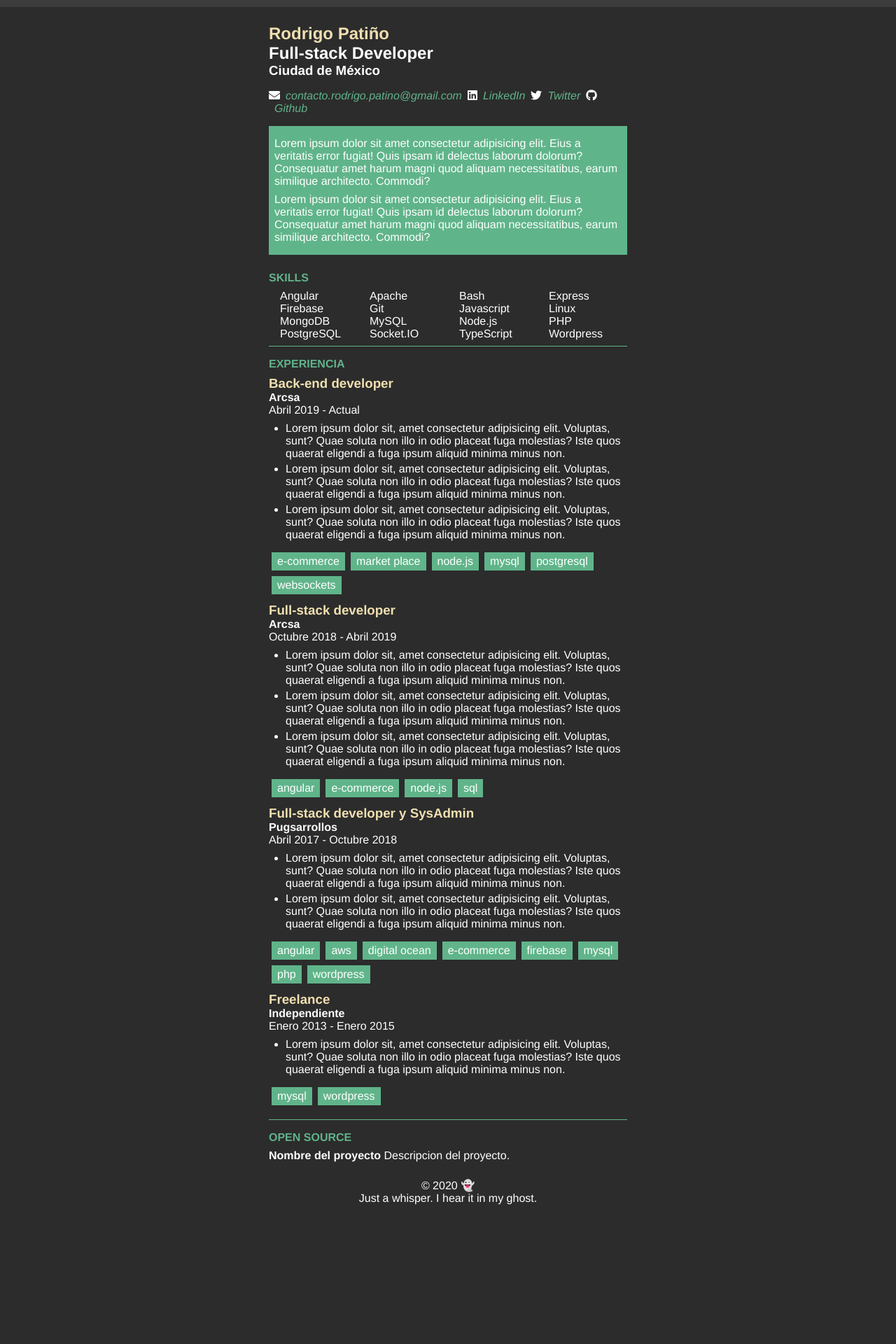
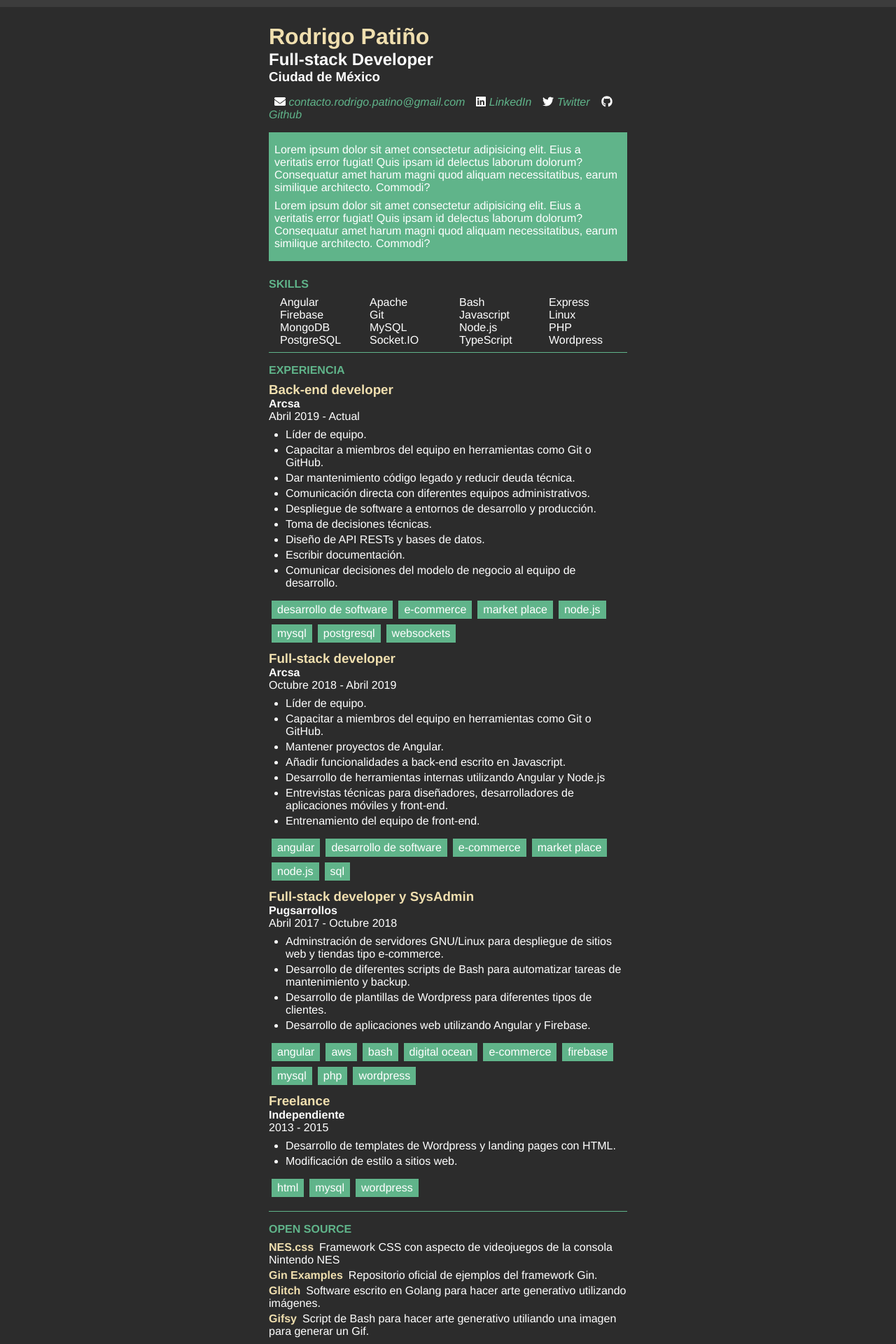
Before and after one commit to wakowarner/wakowarner.github.io, an Angular app: page /cv in a window 1280 px wide. Shown: the part 40-1960 px from the top of the page at 70% size. Before the commit the page ends 1777 px from the top, so only its background shows below. Built offline with nearby package versions, Linux system fonts and the light colour scheme.

Commit message:
Escribe experiencias y adapta scss

```diff
--- a/src/app/paginas/cv/cv.component.html
+++ b/src/app/paginas/cv/cv.component.html
@@ -7,10 +7,10 @@
 
     <address>
       <p>
-        <fa-icon [icon]="faEnvelope"></fa-icon><a href="mailto:contacto.rodrigo.patino@gmail.com?subject=Hello There!&amp;body=Hi Rodrigo, so I was looking at your website and...">contacto.rodrigo.patino@gmail.com</a>
-        <fa-icon [icon]="faLinkedin"></fa-icon><a href="https://www.linkedin.com/in/rodrigo-pati%C3%B1o-38924a186/">LinkedIn</a>
-        <fa-icon [icon]="faTwitter"></fa-icon><a href="#">Twitter</a>
-        <fa-icon [icon]="faGithub"></fa-icon><a href="#">Github</a>
+        <a href="mailto:contacto.rodrigo.patino@gmail.com?subject=Hello There!&amp;body=Hi Rodrigo, so I was looking at your website and..."><fa-icon [icon]="faEnvelope"></fa-icon> contacto.rodrigo.patino@gmail.com</a>
+        <a target="_blank" rel="noopener" href="https://www.linkedin.com/in/rodrigo-pati%C3%B1o-38924a186/"><fa-icon [icon]="faLinkedin"></fa-icon> LinkedIn</a>
+        <a target="_blank" rel="noopener" href="https://twitter.com/akkonomi"><fa-icon [icon]="faTwitter"></fa-icon> Twitter</a>
+        <a target="_blank" rel="noopener" href="https://github.com/4k1k0"><fa-icon [icon]="faGithub"></fa-icon> Github</a>
     </p>
     </address>
 
@@ -43,11 +43,18 @@
         <time datetime="2018-10-01">Abril 2019</time> - Actual
       </header>
       <ul>
-        <li>Lorem ipsum dolor sit, amet consectetur adipisicing elit. Voluptas, sunt? Quae soluta non illo in odio placeat fuga molestias? Iste quos quaerat eligendi a fuga ipsum aliquid minima minus non.</li>
-        <li>Lorem ipsum dolor sit, amet consectetur adipisicing elit. Voluptas, sunt? Quae soluta non illo in odio placeat fuga molestias? Iste quos quaerat eligendi a fuga ipsum aliquid minima minus non.</li>
-        <li>Lorem ipsum dolor sit, amet consectetur adipisicing elit. Voluptas, sunt? Quae soluta non illo in odio placeat fuga molestias? Iste quos quaerat eligendi a fuga ipsum aliquid minima minus non.</li>
+        <li>Líder de equipo.</li>
+        <li>Capacitar a miembros del equipo en herramientas como Git o GitHub.</li>
+        <li>Dar mantenimiento código legado y reducir deuda técnica.</li>
+        <li>Comunicación directa con diferentes equipos administrativos.</li>
+        <li>Despliegue de software a entornos de desarrollo y producción.</li>
+        <li>Toma de decisiones técnicas.</li>
+        <li>Diseño de API RESTs y bases de datos.</li>
+        <li>Escribir documentación.</li>
+        <li>Comunicar decisiones del modelo de negocio al equipo de desarrollo.</li>
       </ul>
       <ul class="keywords">
+        <li>Desarrollo de software</li>
         <li>e-commerce</li>
         <li>Market Place</li>
         <li>Node.js</li>
@@ -64,13 +71,19 @@
         <time datetime="2018-10-01">Octubre 2018</time> - <time datetime="2019-04-01">Abril 2019</time>
       </header>
       <ul>
-        <li>Lorem ipsum dolor sit, amet consectetur adipisicing elit. Voluptas, sunt? Quae soluta non illo in odio placeat fuga molestias? Iste quos quaerat eligendi a fuga ipsum aliquid minima minus non.</li>
-        <li>Lorem ipsum dolor sit, amet consectetur adipisicing elit. Voluptas, sunt? Quae soluta non illo in odio placeat fuga molestias? Iste quos quaerat eligendi a fuga ipsum aliquid minima minus non.</li>
-        <li>Lorem ipsum dolor sit, amet consectetur adipisicing elit. Voluptas, sunt? Quae soluta non illo in odio placeat fuga molestias? Iste quos quaerat eligendi a fuga ipsum aliquid minima minus non.</li>
+        <li>Líder de equipo.</li>
+        <li>Capacitar a miembros del equipo en herramientas como Git o GitHub.</li>
+        <li>Mantener proyectos de Angular.</li>
+        <li>Añadir funcionalidades a back-end escrito en Javascript.</li>
+        <li>Desarrollo de herramientas internas utilizando Angular y Node.js</li>
+        <li>Entrevistas técnicas para diseñadores, desarrolladores de aplicaciones móviles y front-end.</li>
+        <li>Entrenamiento del equipo de front-end.</li>
       </ul>
       <ul class="keywords">
         <li>Angular</li>
+        <li>Desarrollo de software</li>
         <li>e-commerce</li>
+        <li>Market Place</li>
         <li>Node.js</li>
         <li>SQL</li>
       </ul>
@@ -83,12 +96,15 @@
         <time datetime="2017-04-01">Abril 2017</time> - <time datetime="2018-10-01">Octubre 2018</time>
       </header>
       <ul>
-        <li>Lorem ipsum dolor sit, amet consectetur adipisicing elit. Voluptas, sunt? Quae soluta non illo in odio placeat fuga molestias? Iste quos quaerat eligendi a fuga ipsum aliquid minima minus non.</li>
-        <li>Lorem ipsum dolor sit, amet consectetur adipisicing elit. Voluptas, sunt? Quae soluta non illo in odio placeat fuga molestias? Iste quos quaerat eligendi a fuga ipsum aliquid minima minus non.</li>
+        <li>Adminstración de servidores GNU/Linux para despliegue de sitios web y tiendas tipo e-commerce.</li>
+        <li>Desarrollo de diferentes scripts de Bash para automatizar tareas de mantenimiento y backup.</li>
+        <li>Desarrollo de plantillas de Wordpress para diferentes tipos de clientes.</li>
+        <li>Desarrollo de aplicaciones web utilizando Angular y Firebase.</li>
       </ul>
       <ul class="keywords">
         <li>Angular</li>
         <li>AWS</li>
+        <li>Bash</li>
         <li>Digital Ocean</li>
         <li>e-commerce</li>
         <li>Firebase</li>
@@ -102,12 +118,14 @@
       <header>
         <h3>Freelance</h3>
         <h4>Independiente</h4>
-        <time datetime="2013-01-01">Enero 2013</time> - <time datetime="2015-01-01">Enero 2015</time>
+        <time datetime="2013-01-01">2013</time> - <time datetime="2015-01-01">2015</time>
       </header>
       <ul>
-        <li>Lorem ipsum dolor sit, amet consectetur adipisicing elit. Voluptas, sunt? Quae soluta non illo in odio placeat fuga molestias? Iste quos quaerat eligendi a fuga ipsum aliquid minima minus non.</li>
+        <li>Desarrollo de templates de Wordpress y landing pages con HTML.</li>
+        <li>Modificación de estilo a sitios web.</li>
       </ul>
       <ul class="keywords">
+        <li>HTML</li>
         <li>MySQL</li>
         <li>Wordpress</li>
       </ul>
@@ -122,9 +140,10 @@
 
     <article>
       <ul>
-        <li>
-          <p><span>Nombre del proyecto</span> Descripcion del proyecto.</p>
-        </li>
+        <li><span>NES.css</span>Framework CSS con aspecto de videojuegos de la consola Nintendo NES</li>
+        <li><span>Gin Examples</span>Repositorio oficial de ejemplos del framework Gin.</li>
+        <li><span>Glitch</span>Software escrito en Golang para hacer arte generativo utilizando imágenes.</li>
+        <li><span>Gifsy</span>Script de Bash para hacer arte generativo utiliando una imagen para generar un Gif.</li>
       </ul>
     </article>
   </section>
--- a/src/app/paginas/cv/cv.component.scss
+++ b/src/app/paginas/cv/cv.component.scss
@@ -27,6 +27,8 @@ main {
       }
       h1 {
         color: $amarillo;
+        font-size: 2rem;
+
       }
       address, article {
         margin-top: 1rem;
@@ -34,6 +36,21 @@ main {
       address {
         a {
           padding: 0.25rem 0.5rem;
+          @media(max-width: 768px) {
+            display: inline-block;
+            width: 50%;
+            font-size: 0.9rem;
+            padding: 0.25rem 0;
+            &:first-child {
+              width: 100%;
+            }
+          }
+          fa-icon {
+            color: #fff;
+            @media(max-width: 768px) {
+              font-size: 1.5rem;
+            }
+          }
         }
       }
       article {
@@ -55,18 +72,6 @@ main {
         font-size: 1rem;
         padding: 0.5rem 0;
         color: $verde;
-      }
-    }
-    article {
-      ul {
-        li {
-          list-style: none;
-          p {
-            span {
-              font-weight: 600;
-            }
-          }
-        }
       }
     }
     &#skills {
@@ -109,5 +114,26 @@ main {
         }
       }
     }
+    &#foss {
+      article {
+        ul {
+          li {
+            list-style: none;
+            padding-bottom: 0.25rem;
+            display: block;
+            &:last-child {
+              padding-bottom: 0;
+            }
+            span {
+              color: $amarillo;
+              font-size: 1rem;
+              padding: 0.25rem 0;
+              padding-right: 0.5rem;
+              font-weight: 600;
+            }
+          }
+        }
+      }
+    }
   }
 }
```
